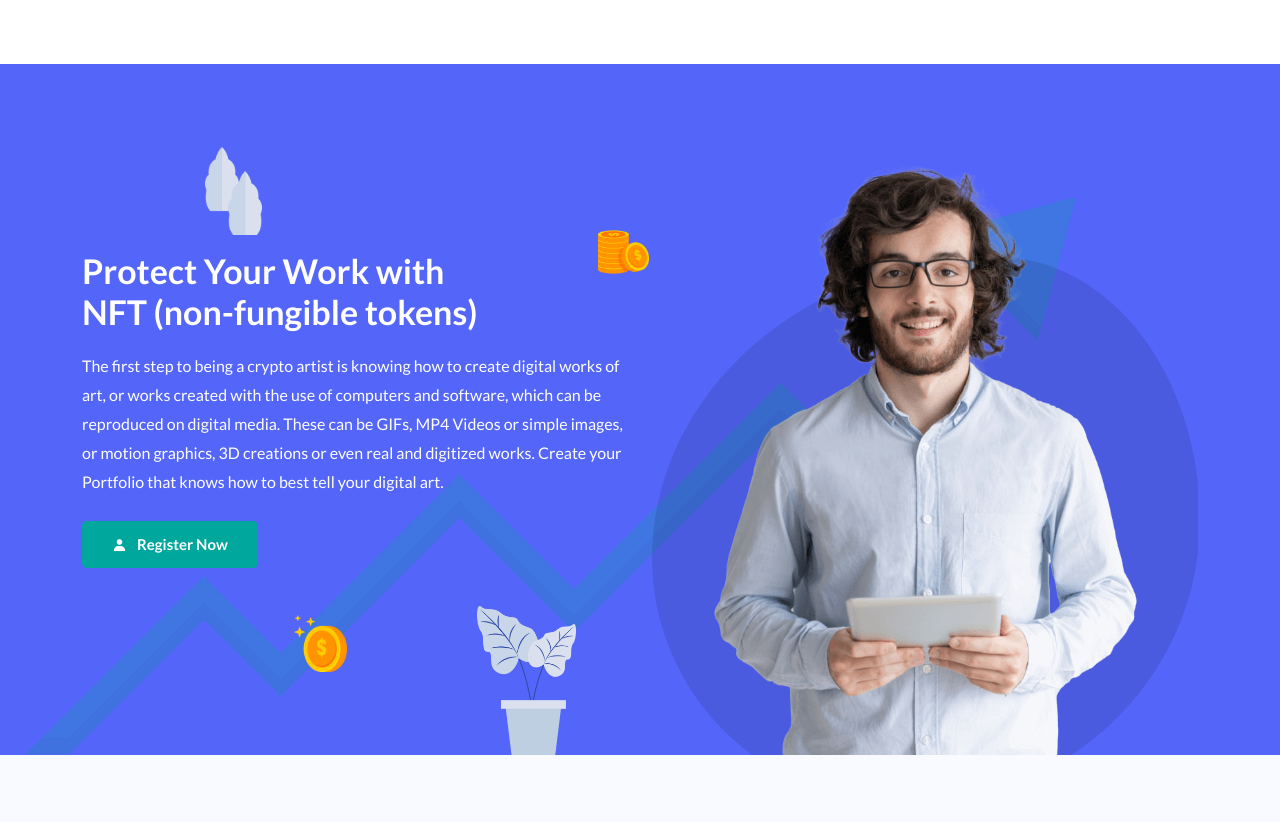
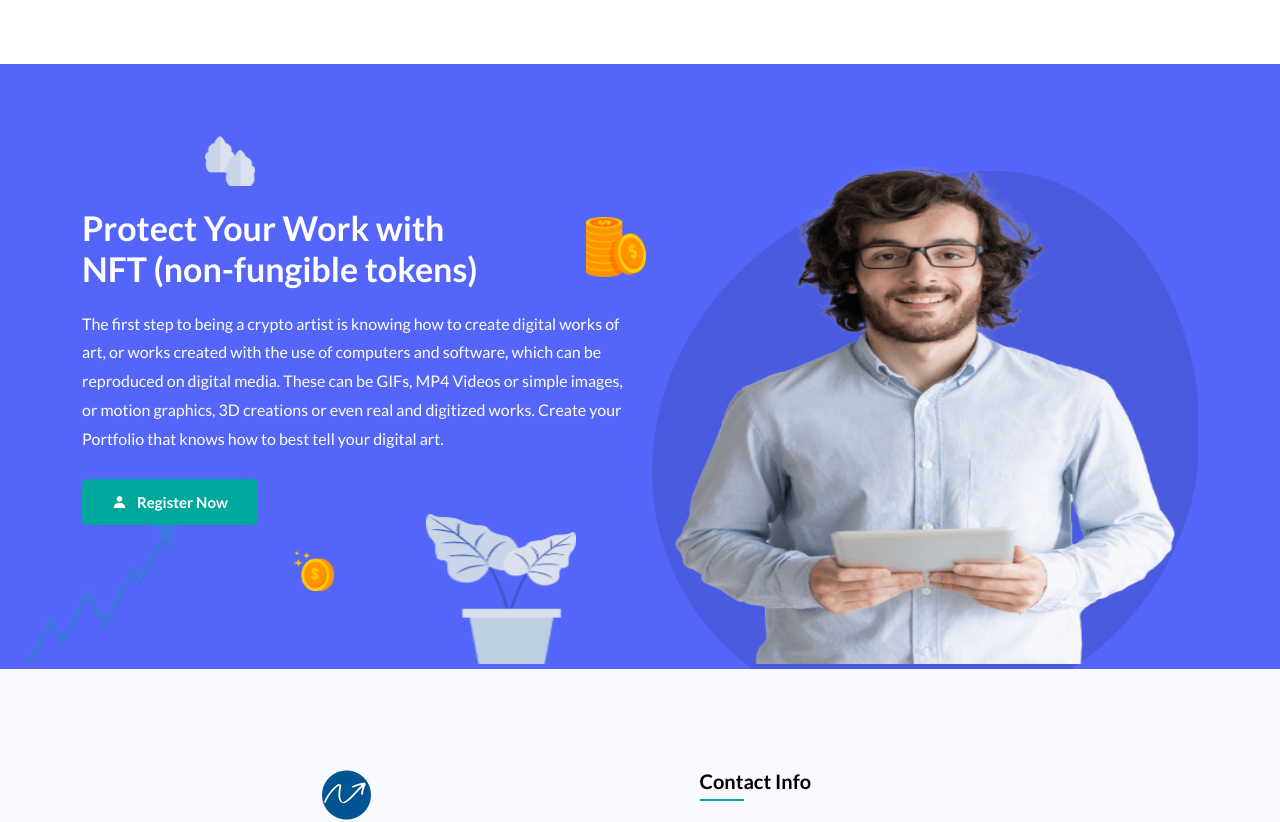
Before and after one commit to slavo3dev/prototype-next-web, a Next.js app: page /about in a window 1280 px wide. Shown: the part 3280-4102 px from the top of the page. Built offline with nearby package versions, Linux system fonts and the light colour scheme.

Commit message:
replacing images

```diff
--- a/components/Common/Portfolio.tsx
+++ b/components/Common/Portfolio.tsx
@@ -1,5 +1,6 @@
 import React, { useState, useEffect } from 'react';
 import dynamic from 'next/dynamic';
+import Image from 'next/image'
 const OwlCarousel = dynamic(import('react-owl-carousel3'));
 
 const options = {
@@ -73,7 +74,7 @@ const Portfolio: React.FC<PortfolioProps> = ({
               </div>
               <div className='col-xl-7 col-lg-6 col-md-12 p-0'>
                 <div className='image text-center'>
-                  <img src='/images/portfolio/portfolio-img1.png' alt='image' />
+                  <Image src='/images/portfolio/portfolio-img1.png' alt='Prototype.NEXT | Blockchain | web3.0 | NFT | Crypto' width={ 700 } height={500}/>
                 </div>
               </div>
             </div>
@@ -81,7 +82,7 @@ const Portfolio: React.FC<PortfolioProps> = ({
         </div>
         {shape && (
           <div className='shape11'>
-            <img src='/images/shape/shape11.png' alt='image' />
+                <Image src='/images/shape/shape11.png' alt='Prototype.NEXT | Blockchain | web3.0 | NFT | Crypto' width={ 300 } height={300} />
           </div>
         )}
       </div>
--- a/components/Common/RegisterArea.tsx
+++ b/components/Common/RegisterArea.tsx
@@ -1,4 +1,5 @@
 import Link from 'next/link';
+import Image from 'next/image'
 
 interface RegisterProps {
   bgGradient?: string;
@@ -31,25 +32,25 @@ const RegisterArea: React.FC<RegisterProps> = ({
             </div>
             <div className='col-lg-6 col-md-12'>
               <div className='cta-image'>
-                <img src={ctaImage} alt='image' />
+                <Image src={ ctaImage } alt='Prototype.NEXT | Crypto | BlockChain Development | Web3.0 |' width={ 500 } height={ 500 } />
               </div>
             </div>
           </div>
         </div>
         <div className='shape6'>
-          <img src='/images/shape/shape6.png' alt='image' />
+          <Image src='/images/shape/shape6.png' alt='Prototype.NEXT | Crypto | BlockChain Development | Web3.0 |' width={ 50 } height={ 50 } />
         </div>
         <div className='shape7'>
-          <img src='/images/shape/shape7.png' alt='image' />
+          <Image src='/images/shape/shape7.png' alt='Prototype.NEXT | Crypto | BlockChain Development | Web3.0 |' width={ 40 } height={ 40 } />
         </div>
         <div className='shape8'>
-          <img src='/images/shape/shape8.png' alt='image' />
+          <Image src='/images/shape/shape8.png' alt='Prototype.NEXT | Crypto | BlockChain Development | Web3.0 |' width={ 100 } height={ 100 } />
         </div>
         <div className='shape9'>
-          <img src='/images/shape/shape9.png' alt='image' />
+          <Image src='/images/shape/shape9.png' alt='Prototype.NEXT | Crypto | BlockChain Development | Web3.0 |' width={ 150 } height={ 150 } />
         </div>
         <div className='shape15'>
-          <img src='/images/shape/shape15.png' alt='image' />
+            <Image src='/images/shape/shape15.png' alt='Prototype.NEXT | Crypto | BlockChain Development | Web3.0 |' width={ 150 } height={ 150 } />
         </div>
       </div>
     </>
--- a/next.config.js
+++ b/next.config.js
@@ -1,4 +1,7 @@
 module.exports = {
+  images: {
+    domains: ['assets.coingecko.com'],
+  },
     webpack: (config, { isServer }) => {
       // Fixes npm packages that depend on `fs` module
       if (!isServer) {
--- a/pages/index.tsx
+++ b/pages/index.tsx
@@ -10,7 +10,7 @@ import Portfolio from '../components/Common/Portfolio';
 import AppDownload from '../components/Common/AppDownload';
 // import AdvisorArea from '../components/Common/AdvisorArea';
 import RegisterArea from '../components/Common/RegisterArea';
-import Countdown from 'react-countdown';
+// import Countdown from 'react-countdown';
 
 const Index = () => {
   return (
```
Also changed, not shown: components/Common/OurFeature.tsx (+6 -4 lines).
